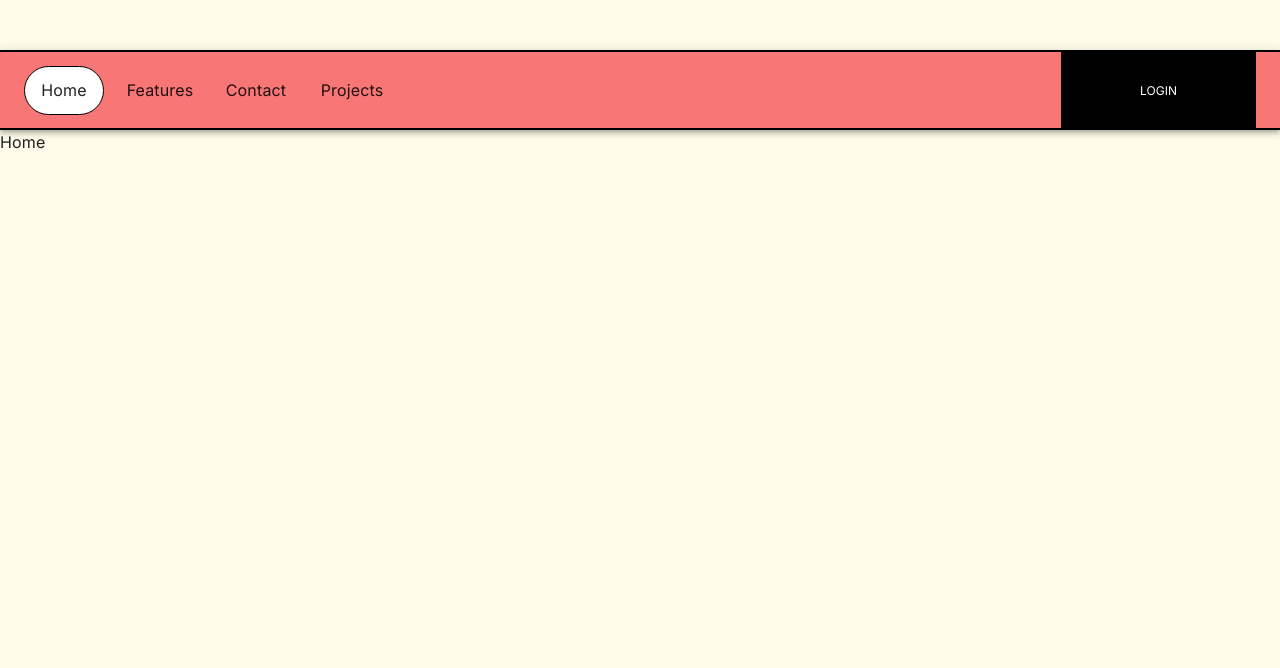
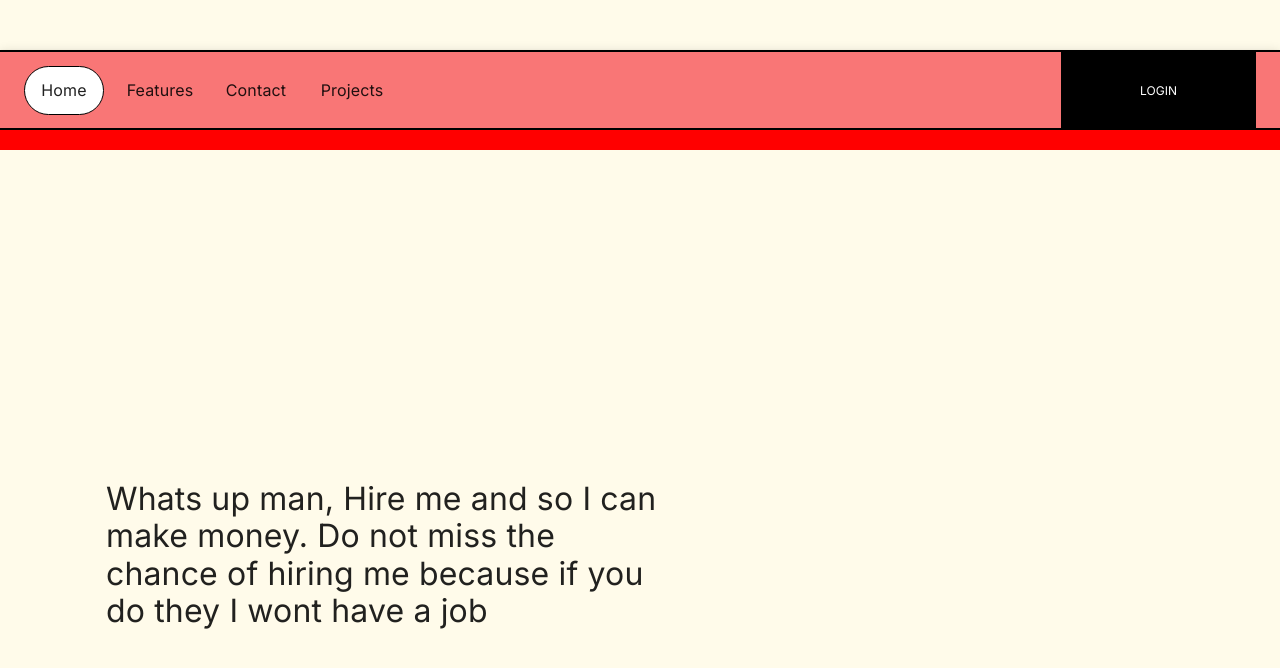
Before and after one commit to Thebks/my-portfolio, a React (Create React App) app: page / in a window 1280 px wide. Shown: the top 668 px of the page. Built offline with nearby package versions, Linux system fonts and the light colour scheme.

Commit message:
wip home

```diff
--- a/src/hooks/useMediaQuery.jsx
+++ b/src/hooks/useMediaQuery.jsx
@@ -1,7 +1,7 @@
 import React, { useState, useEffect } from 'react'
 
 const useMediaQuery = (query) => {
-    const { matches, setMatches } = useState(false);
+    const [matches, setMatches] = useState(false);
 
     useEffect(() => {
         const media = window.matchMedia(query);
--- a/src/scenes/home/index.jsx
+++ b/src/scenes/home/index.jsx
@@ -1,9 +1,68 @@
 import React from 'react'
+import { Box, Container, Typography } from '@mui/material'
+import useMediaQuery from '../../hooks/useMediaQuery'
 
 const Home = () => {
+    const isBigScreen = useMediaQuery("(min-width: 1060px)");
+
     return (
-        <div>Home</div>
+        <Box sx={{
+            backgroundColor: 'red', display: 'flex',
+            justifyContent: 'space-between',
+            alignItems: 'center',
+            gap: '16px',
+            height: '100%',
+            paddingTop: '10px',
+            paddingBottom: '10px',
+        }}>
+
+            <Box sx={{ position: 'absolute', width: '600px', height: '140px', left: '82px', top: '480px' }}>
+                <Container>
+                    <Typography variant='h1' >
+                        Whats up man, Hire me and so I can make money. Do not miss the chance of hiring me because if you do they I wont have a job
+                    </Typography>
+                </Container>
+            </Box>
+        </Box>
     )
 }
 
 export default Home
+
+
+
+// position: absolute;
+// width: 602px;
+// height: 139px;
+// left: 82px;
+// top: 480px;
+
+// font-family: 'Inter';
+// font-style: normal;
+// font-weight: 400;
+// font-size: 25px;
+// line-height: 40px;
+// /* or 160% */
+// letter-spacing: 0.02em;
+
+// color: rgba(0, 0, 0, 0.7);
+
+
+
+// /* Prepare for Success with StudyBoost */
+
+// position: absolute;
+// width: 576px;
+// height: 140px;
+// left: 81px;
+// top: 310px;
+
+// font-family: 'Inter';
+// font-style: normal;
+// font-weight: 700;
+// font-size: 55px;
+// line-height: 70px;
+// /* or 127% */
+// letter-spacing: 0.02em;
+
+// color: #000000;
```
